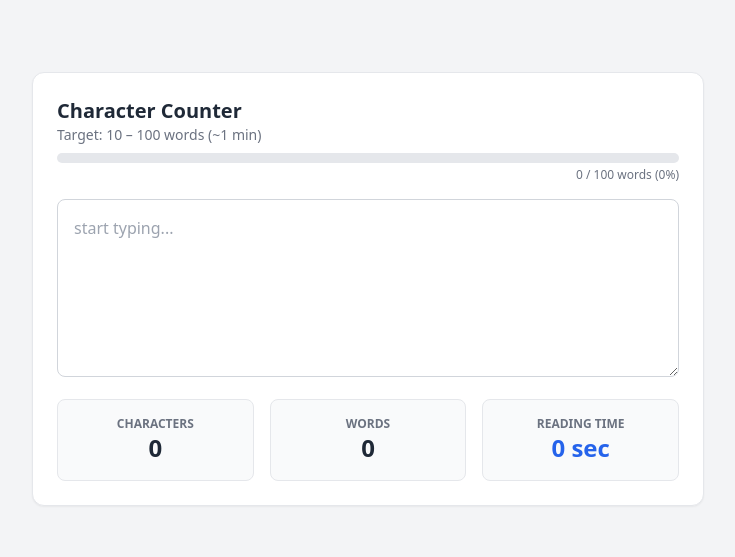
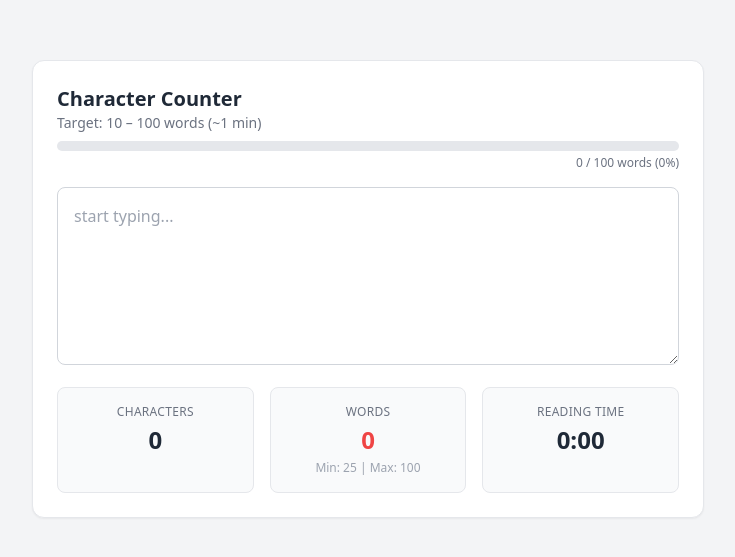
Before and after one commit to shrabony01/character-counter, a React (Vite) app: page / in a window 1280 px wide. Shown: the part 111-668 px from the top of the page, without its empty margins (272-1007 px from the left). Built offline with nearby package versions, Linux system fonts and the light colour scheme.

Commit message:
format reading time to mm:ss and add min/max target range to stats

```diff
--- a/src/components/StatsDisplay/StatsDisplay.tsx
+++ b/src/components/StatsDisplay/StatsDisplay.tsx
@@ -1,45 +1,56 @@
-//2.
-import React from "react";
-import type { StatsDisplayProps } from "../../types";
+import React from 'react';
+import type { StatsDisplayProps } from '../../types';
 
+interface ExtendedStatsDisplayProps extends StatsDisplayProps {
+  minWords?: number;
+  maxWords?: number;
+}
 
-export const StatsDisplay : React.FC<StatsDisplayProps> =({
+export const StatsDisplay: React.FC<ExtendedStatsDisplayProps> = ({
   stats,
-    showReadingTime=true,
-}) =>{
-
-    const formatReadingTime = (minutes:number):string =>{
-        if(minutes <= 0) return '0 sec';
-
-        const totalSeconds = Math.round(minutes*60);
-        if(totalSeconds < 60) return `${totalSeconds} sec`;
-        const mins= Math.floor(totalSeconds/60);
+  showReadingTime = true,
+  minWords = 25,
+  maxWords = 100,
+}) => {
+  // Format minutes to m:ss (e.g. 0:00)
+  const formatTime = (minutes: number): string => {
+    const totalSeconds = Math.round(minutes * 60);
+    const mins = Math.floor(totalSeconds / 60);
     const secs = totalSeconds % 60;
-        return secs > 0 ? `${mins}m ${secs}s` : `${mins}min`;
-
+    return `${mins}:${secs < 10 ? '0' : ''}${secs}`;
   };
 
-return(
-    <div className="grid grid-cols-1 sm:grid-cols-3 gap-4 w-full">
-        {/* box 1 chracters */}
-        <div className="p-4 bg-gray-50 border border-gray-200 rounded-lg text-center">
-            <p className="text-xs font-semibold text-gray-500 uppercase">Characters</p>
-            <p className="text-2xl font-bold text-gray-800">{stats.characterCount}</p>
+  const isWordCountInvalid =
+    stats.wordCount < minWords || (maxWords ? stats.wordCount > maxWords : false);
+
+  return (
+    <div className="grid grid-cols-3 gap-4 text-center">
+      {/* Characters */}
+      <div className="p-4 bg-gray-50 border border-gray-200 rounded-lg">
+        <p className="text-xs uppercase tracking-wide text-gray-500 font-medium">Characters</p>
+        <p className="text-2xl font-bold text-gray-800 mt-1">{stats.characterCount}</p>
       </div>
 
-        {/* Box 2: Words */}
-      <div className="p-4 bg-gray-50 border border-gray-200 rounded-lg text-center">
-        <p className="text-xs font-semibold text-gray-500 uppercase">Words</p>
-        <p className="text-2xl font-bold text-gray-800">{stats.wordCount}</p>
+      {/* Words */}
+      <div className="p-4 bg-gray-50 border border-gray-200 rounded-lg">
+        <p className="text-xs uppercase tracking-wide text-gray-500 font-medium">Words</p>
+        <p
+          className={`text-2xl font-bold mt-1 ${
+            isWordCountInvalid ? 'text-red-500' : 'text-gray-800'
+          }`}
+        >
+          {stats.wordCount}
+        </p>
+        <p className="text-xs text-gray-400 mt-1">
+          Min: {minWords} | Max: {maxWords}
+        </p>
       </div>
 
-      {/* Box 3: Reading Time */}
+      {/* Reading Time */}
       {showReadingTime && (
-        <div className="p-4 bg-gray-50 border border-gray-200 rounded-lg text-center">
-          <p className="text-xs font-semibold text-gray-500 uppercase">Reading Time</p>
-          <p className="text-2xl font-bold text-blue-600">
-            {formatReadingTime(stats.readingTime)}
-          </p>
+        <div className="p-4 bg-gray-50 border border-gray-200 rounded-lg">
+          <p className="text-xs uppercase tracking-wide text-gray-500 font-medium">Reading Time</p>
+          <p className="text-2xl font-bold text-gray-800 mt-1">{formatTime(stats.readingTime)}</p>
         </div>
       )}
     </div>
```
Lines whose indentation alone changed are shown as unchanged.
